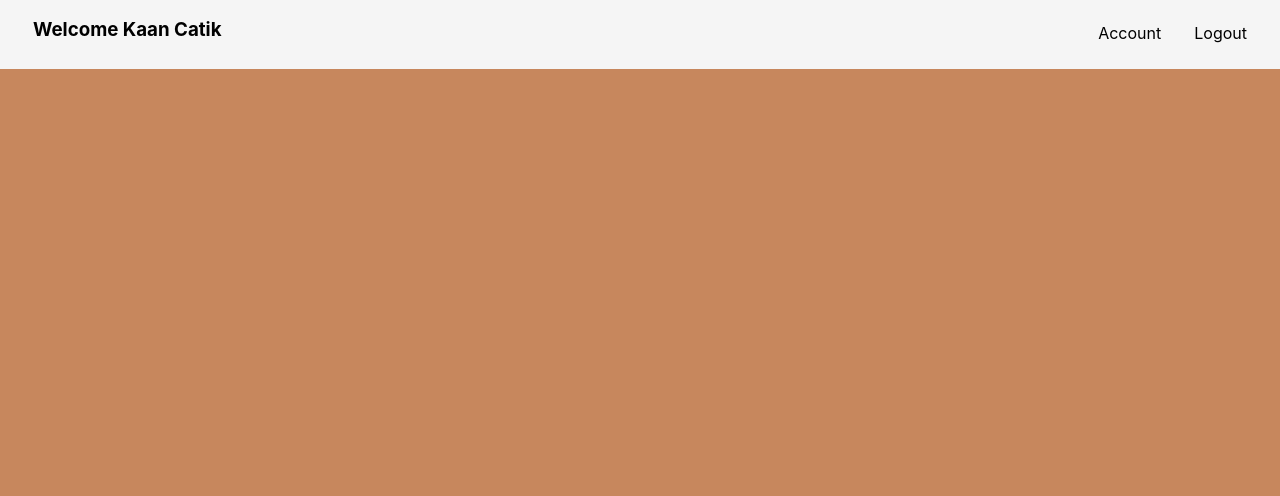
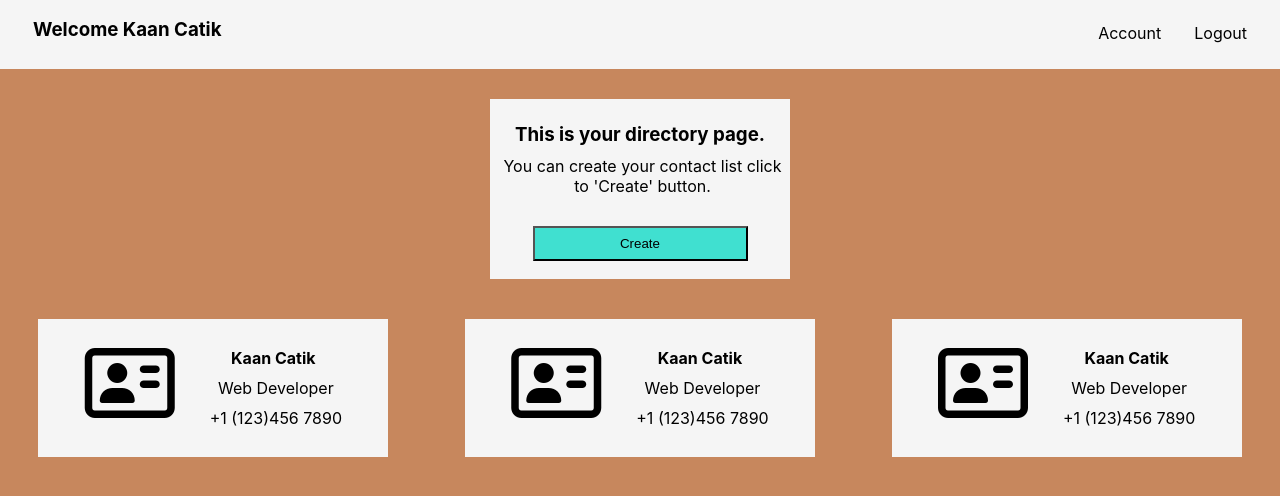
Before and after one commit to mrgunes/directory-app-frontend, a React (Create React App) app: page / in a window 1280 px wide. Shown: the top 496 px of the page. Built offline with nearby package versions, Linux system fonts and the light colour scheme.

Commit message:
Create contact section and contact info.

```diff
--- a/public/index.html
+++ b/public/index.html
@@ -24,6 +24,7 @@
       work correctly both with client-side routing and a non-root public URL.
       Learn how to configure a non-root public URL by running `npm run build`.
     -->
+    <script src="https://kit.fontawesome.com/2161cf54b1.js" crossorigin="anonymous"></script>
     <title>React App</title>
   </head>
   <body>
--- a/src/App.css
+++ b/src/App.css
@@ -118,3 +118,58 @@
     text-decoration: none;
     color: black;
 }
+
+.pageMainUser{
+    background-color: whitesmoke;
+    width: 300px;
+    height: 180px;
+    display: flex;
+    justify-content: center;
+    align-items: center;
+    margin: 30px auto;
+}
+
+.pageMainContact{
+    background-color: whitesmoke;
+    width: 350px;
+    height: 138px;
+    display: flex;
+    justify-content: center;
+    align-items: center;
+    margin: 10px;
+}
+
+.pageMainOneContact{
+    display: flex;
+    background-color: whitesmoke;
+}
+
+ .phoneIcon{
+    margin-right: 30px;
+    background-color: whitesmoke;
+}
+
+.far{
+    background-color:whitesmoke;
+}
+
+.pageMainOneContact h4, .pageMainOneContact p{
+    background-color:whitesmoke;
+    text-align: center;
+}
+
+.pageMainOneContact h4{
+    margin:0;
+    padding:5px
+}
+
+.pageMainOneContact p{
+    margin:0;
+    padding:5px 0 5px 5px
+}
+
+.mainContact{
+    display: flex;
+    flex-wrap: wrap;
+    justify-content: space-around;
+}
--- a/src/containers/UserPage.js
+++ b/src/containers/UserPage.js
@@ -13,6 +13,63 @@ export default function UserPage() {
                     <li className='userPageLi'><a href='#'>Logout</a></li>
                 </ul>
             </div>
+            <div className='pageMainUser'>
+                <div className='pageChild'>
+                    <div className='pageMainOne'>
+                        <h3>This is your directory page.</h3>
+                        <p>You can create your contact list click to 'Create' button.</p>
+                    </div>
+                    <div className='pageMainThree'>
+                        <span>
+                            <button>Create</button>
+                        </span>
+                    </div>
+                </div>
+            </div>
+            <div className='mainContact'>
+                <div className='pageMainContact'>
+                    <div className='pageChildContact'>
+                        <div className='pageMainOneContact'>
+                            <div className='phoneIcon'>
+                                <i className="far fa-address-card fa-5x" ></i>
+                            </div>
+                            <div className='infoArea'>
+                                <h4>Kaan Catik</h4>
+                                <p>Web Developer</p>
+                                <p>+1 (123)456 7890</p>
+                            </div>
+                        </div>
+                    </div>
+                </div>
+                <div className='pageMainContact'>
+                    <div className='pageChildContact'>
+                        <div className='pageMainOneContact'>
+                            <div className='phoneIcon'>
+                                <i className="far fa-address-card fa-5x" ></i>
+                            </div>
+                            <div className='infoArea'>
+                                <h4>Kaan Catik</h4>
+                                <p>Web Developer</p>
+                                <p>+1 (123)456 7890</p>
+                            </div>
+                        </div>
+                    </div>
+                </div>
+                <div className='pageMainContact'>
+                    <div className='pageChildContact'>
+                        <div className='pageMainOneContact'>
+                            <div className='phoneIcon'>
+                                <i className="far fa-address-card fa-5x" ></i>
+                            </div>
+                            <div className='infoArea'>
+                                <h4>Kaan Catik</h4>
+                                <p>Web Developer</p>
+                                <p>+1 (123)456 7890</p>
+                            </div>
+                        </div>
+                    </div>
+                </div>
+            </div>
         </div>
     )
 }
```
Also changed, not shown: src/containers/SignUp.js (indentation only).
